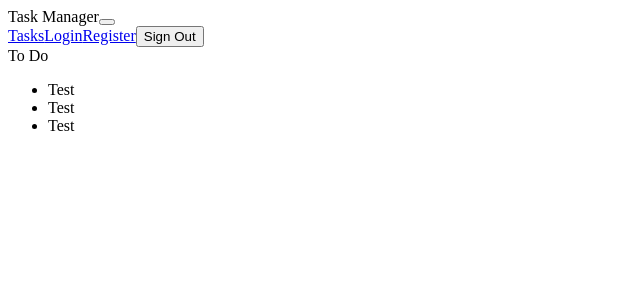
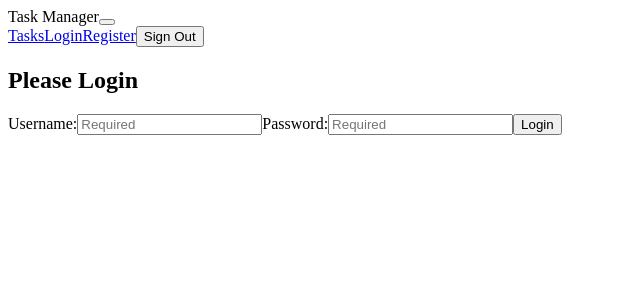
Before and after one commit to kvn35124/task-manager, a React app: page /login in a window 1280 px wide. Shown: the top 300 px of the page, without its empty margins (0-640 px from the left). Built offline with nearby package versions, Linux system fonts and the light colour scheme.

Commit message:
updated create task styling and login

```diff
--- a/src/client/Component/Create.tsx
+++ b/src/client/Component/Create.tsx
@@ -16,15 +16,15 @@ class Create extends React.Component<ICreateProps, ICreateState>{
             <form className="border border-dark rounded mt-3">
                 <div className="form-row">
                     <div className="form-group col-6 m-2">
-                        <label>Task Name</label>
+                        <label>Task Name:</label>
                         <input type="text" className="form-control" placeholder="What is the name of the task..." />
                     </div>
                     <div className="form-group col-4 m-2">
-                        <label>Pick a Due Date</label>
+                        <label>Pick a Due Date:</label>
                         <Calendar />
                     </div>
                     <div className="form-group m-2">
-                        <label>Description</label>
+                        <label>Description:</label>
                         <textarea name="" id="" cols={140} rows={10}  className="form-control" placeholder="Task Description..."></textarea>
                     </div>
                 </div>
--- a/src/client/Pages/Home.tsx
+++ b/src/client/Pages/Home.tsx
@@ -17,9 +17,11 @@ class Home extends React.Component<IHomeProps, IHomeState>{
     render() {
         return (
             <div className="row">
+                <h2>Manage Your Tasks</h2>
                 <ToDo />
                 <InProgress />
                 <Complete />
+                <h2>Create a New Task</h2>
                 <Create />
             </div>
         )
--- a/src/client/Pages/Login.tsx
+++ b/src/client/Pages/Login.tsx
@@ -13,17 +13,15 @@ class Login extends React.Component<ILoginProps, ILoginState>{
     render() {
         return (
             <div className="row">
-                <div className="col-4">
-                    <div className="card shadow">
-                        <div className="card-header">
-                            To Do
-                        </div>
-                        <ul className="list-group list-group-flush">
-                            <li className="list-group-item">Test</li>
-                            <li className="list-group-item">Test</li>
-                            <li className="list-group-item">Test</li>
-                        </ul>
-                    </div>
+                <div className="col">
+                    <h2 className="text-center">Please Login</h2>
+                    <form className="form-group border border-dark rounded p-2">
+                        <label>Username:</label>
+                        <input type="text" placeholder="Required" className="form-control"/>
+                        <label>Password:</label>
+                        <input type="text" placeholder="Required" className="form-control"/>
+                        <button className="btn btn-dark mt-2">Login</button>
+                    </form>
                 </div>
             </div>
         )
```
